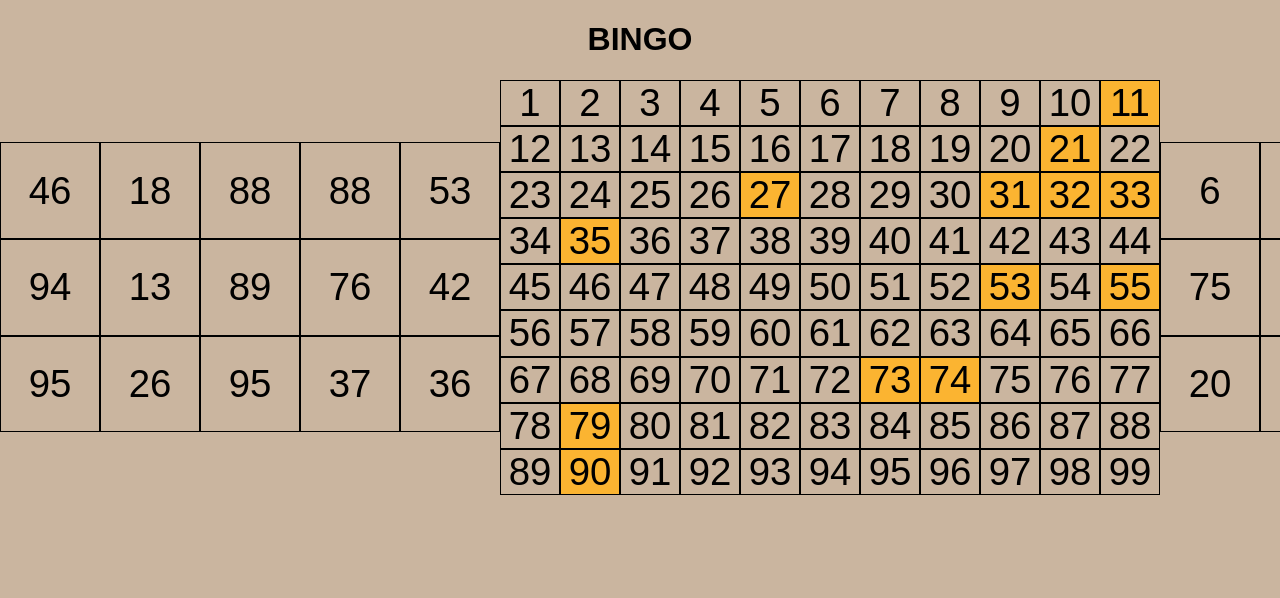
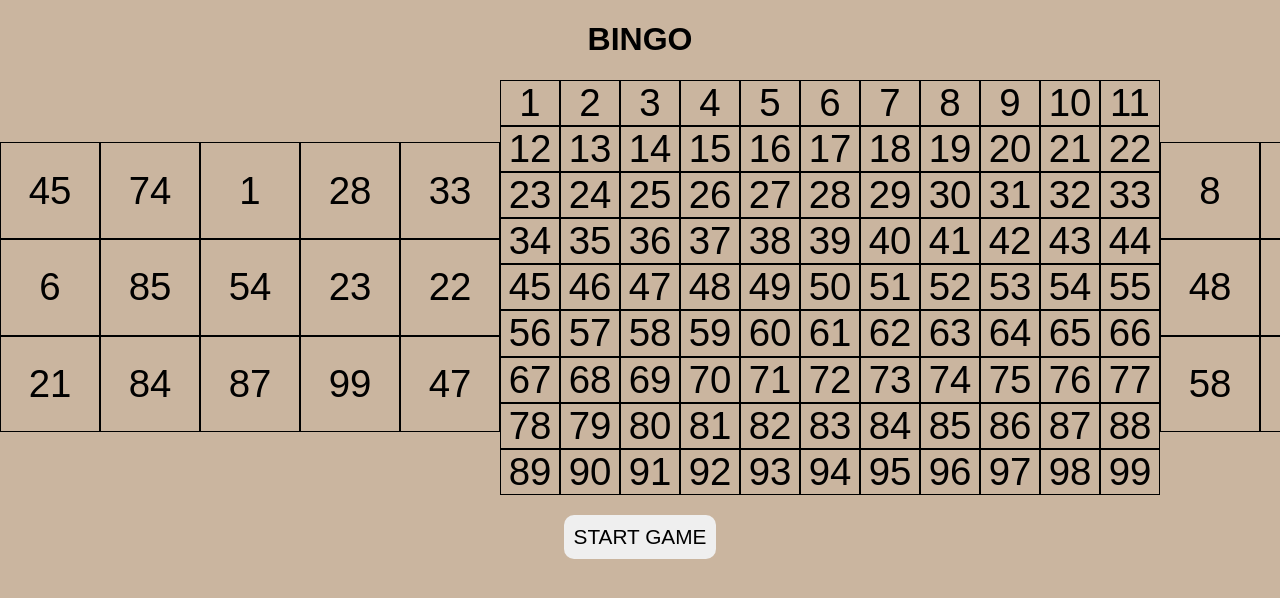
Before and after one commit to Adri-devnull/Bingo-Game, a website built with Vite: page src/index.html in a window 1280 px wide. Shown: the top 598 px of the page. Built offline with nearby package versions, Linux system fonts and the light colour scheme; some packages are replaced by stand-ins of ours.

Commit message:
falta modularizar

```diff
--- a/src/css/style.css
+++ b/src/css/style.css
@@ -63,6 +63,21 @@ body {
   color: #000;
 }
 
+.button-box {
+  display: flex;
+  align-items: center;
+  justify-content: center;
+  padding: 20px;
+}
+
+.button {
+  padding: 10px;
+  border-radius: 10px;
+  border: none;
+  font-size: 1.3em;
+  cursor: pointer;
+}
+
 .green {
   background-color: #85bf85;
 }
--- a/src/index.html
+++ b/src/index.html
@@ -1,5 +1,6 @@
 <!DOCTYPE html>
 <html lang="en">
+
 <head>
   <meta charset="UTF-8" />
   <link rel="icon" type="image/svg+xml" href="/vite.svg" />
@@ -8,6 +9,7 @@
   <link rel="stylesheet" href="css/style.css" />
   <title>Vite App</title>
 </head>
+
 <body>
   <h1>BINGO</h1>
   <div class="boardgame" id="boardgame">
@@ -15,6 +17,9 @@
     <div class="numbers-bingo" id="numbers-bingo"></div>
     <div class="card-bingo" id="pc-card-bingo"></div>
   </div>
+  <div class="button-box"><button id="button" class="button">START GAME</button></div>
+
   <script type="module" src="./js/index.js"></script>
 </body>
+
 </html>
--- a/src/js/index.js
+++ b/src/js/index.js
@@ -2,39 +2,52 @@
 const cardUserBingoElement = document.getElementById('user-card-bingo');
 const cardPcBingoElement = document.getElementById('pc-card-bingo');
 const numbersBingoElement = document.getElementById('numbers-bingo');
+const buttonStartElement = document.getElementById('button');
+
+// ARRAY CON LOS 99 NUMEROS DEL BINGO
+const numbersToPlay = Array(99)
+    .fill()
+    .map((_, index) => index + 1);
 
 // FUNCION PARA GENERAR NUMEROS ALEATORIOS DEL 1 AL 99
 const generateRandomNumbers = () => {
-    return Math.floor(Math.random() * 99) + 1;
+    return Math.floor(Math.random() * numbersToPlay.length);
 }
 
-// FUNCION PARA PINTAR NUMEROS EN LA CARD DEL BINGO
-let numbers = 0;
+// FUNCION PARA CREAR 15 NUMEROS ALEATORIOS
+const generateCardBingoNumbers = () => {
+    const arrNumbers = [];
+    while (arrNumbers.length < 15) {
+        const number = generateRandomNumbers();
+        if (!arrNumbers.includes(number)) {
+            arrNumbers.push(number)
+        }
+    }
+    return arrNumbers
+}
+
+// FUNCION PARA PINTAR LOS NUMEROS EN LOS CARTONES DEL BINGO
 const printCardBingo = (card) => {
     const fragment = document.createDocumentFragment();
-    while (numbers < 15) {
+    const cardNumbers = generateCardBingoNumbers();
+    for (let i = 0; i < cardNumbers.length; i++) {
         const cell = document.createElement('span');
         cell.classList.add('cell');
-        cell.dataset.id = generateRandomNumbers();
-        cell.textContent = cell.dataset.id;
+        cell.dataset.id = cardNumbers[i] + 1;
+        cell.textContent = cardNumbers[i] + 1;
         fragment.append(cell)
-        numbers++
     }
     card.append(fragment);
-    numbers = 0;
 }
 
-// ARRAY CON LOS 99 NUMEROS DEL BINGO
-const numbersToPlay = Array(100)
-    .fill()
-    .map((_, index) => index);
 
-// FUNCION PARA PINTAR NUMEROS DEL BINGO
+// FUNCION PARA PINTAR LOS NUMEROS DEL BINGO
 const printBingoNumbers = () => {
     const fragment = document.createDocumentFragment();
-    for (let i = 1; i < numbersToPlay.length; i++) {
+    for (let i = 1; i <= numbersToPlay.length; i++) {
         const cell = document.createElement('span');
         cell.classList.add('cell');
+        cell.dataset.id = i;
         cell.textContent = i;
         fragment.append(cell);
     }
@@ -43,46 +56,51 @@ const printBingoNumbers = () => {
     printCardBingo(cardPcBingoElement);
 };
 
-// LLAMAMOS A LA FUNCION PARA PINTAR LOS NUMEROS DEL BINGO Y DE LOS CARTONES
+// LLAMAMOS A LA FUNCION PARA PINTAR EN PANTALLA LOS CARTONES Y LOS NUMEROS DEL BINGO
 printBingoNumbers();
 
-let cardBingo = 0;
+
+// FUNCION PARA COMPLETAR LOS NUMEROS DEL BINGO Y LOS CARTONES
+let cardUserBingo = 0;
+let cardPcBingo = 0;
 const bingoRandomNumber = () => {
-    while (cardBingo < 15) {
-        const randomNumber = generateRandomNumbers();
-        const number = numbersToPlay[randomNumber];
-        const bingoNumbers = numbersBingoElement.getElementsByTagName('span');
-        // const spansUser = cardUserBingoElement.getElementsByTagName('span');
+    const randomPosition = generateRandomNumbers();
+    const number = numbersToPlay[randomPosition];
 
-        if (bingoNumbers[number].textContent) {
-            bingoNumbers[number].classList.add('orange')
+    const userNumber = cardUserBingoElement.querySelector(`span[data-id ='${number}']`);
+    const pcNumber = cardPcBingoElement.querySelector(`span[data-id ='${number}']`);
+    const bingoNumber = numbersBingoElement.querySelector(`span[data-id ='${number}']`);
+
+
+    if (bingoNumber) {
+        numbersToPlay.splice(randomPosition, 1)
+        bingoNumber.classList.add('orange');
+        if (pcNumber && bingoNumber.dataset.id === pcNumber.dataset.id) {
+            pcNumber.classList.add('red');
+            cardPcBingo++
         }
-        cardBingo++
+        if (userNumber && bingoNumber.dataset.id === userNumber.dataset.id) {
+            userNumber.classList.add('green');
+            cardUserBingo++
+        } else {
+            console.log('El numero no esta en los cartones');
+        }
     }
 }
 
-bingoRandomNumber();
+// LLAMAR AL INTERVALO QUE LLAMA A LA FUNCION PARA PINTAR LOS NUMEROS DEL BINGO Y DE LOS CARTONES
+const callInterval = () => {
+    const intervalId = setInterval(() => {
+        bingoRandomNumber()
+        if (cardUserBingo === 15 || cardPcBingo === 15) {
+            clearInterval(intervalId)
+            console.log('BINGO COMPLETADO!');
+        }
+    }, 100)
+}
 
 
-
-// // ARRAY CON LOS NUMEROS DEL CARTON DEL USUARIO Y DEL PC
-// const userNumbers = [];
-// const pcNumbers = [];
-
-// // FUNCION PARA OBTENER LOS NUMEROS DEL CARTON DEL USUARIO Y DEL PC
-// const cardContainBingoNumber = () => {
-//     const boxSpansUser = document.getElementById('user-card-bingo');
-//     const spansUser = boxSpansUser.getElementsByTagName('span');
-//     const boxSpansPc = document.getElementById('pc-card-bingo');
-//     const spansPc = boxSpansPc.getElementsByTagName('span');
-//     for (let i = 0; i < spansUser.length; i++) {
-//         userNumbers.push(spansUser[i].textContent);
-//     }
-//     for (let i = 0; i < spansPc.length; i++) {
-//         pcNumbers.push(spansPc[i].textContent);
-//     }
-// }
-
-// cardContainBingoNumber();
-// console.log(userNumbers);
-// console.log(pcNumbers);
+// EVENTO DE ESCUCHA PARA INICIAR LA PARTIDA
+buttonStartElement.addEventListener('click', () => {
+    callInterval();
+})
```
Lines whose indentation alone changed are shown as unchanged.
